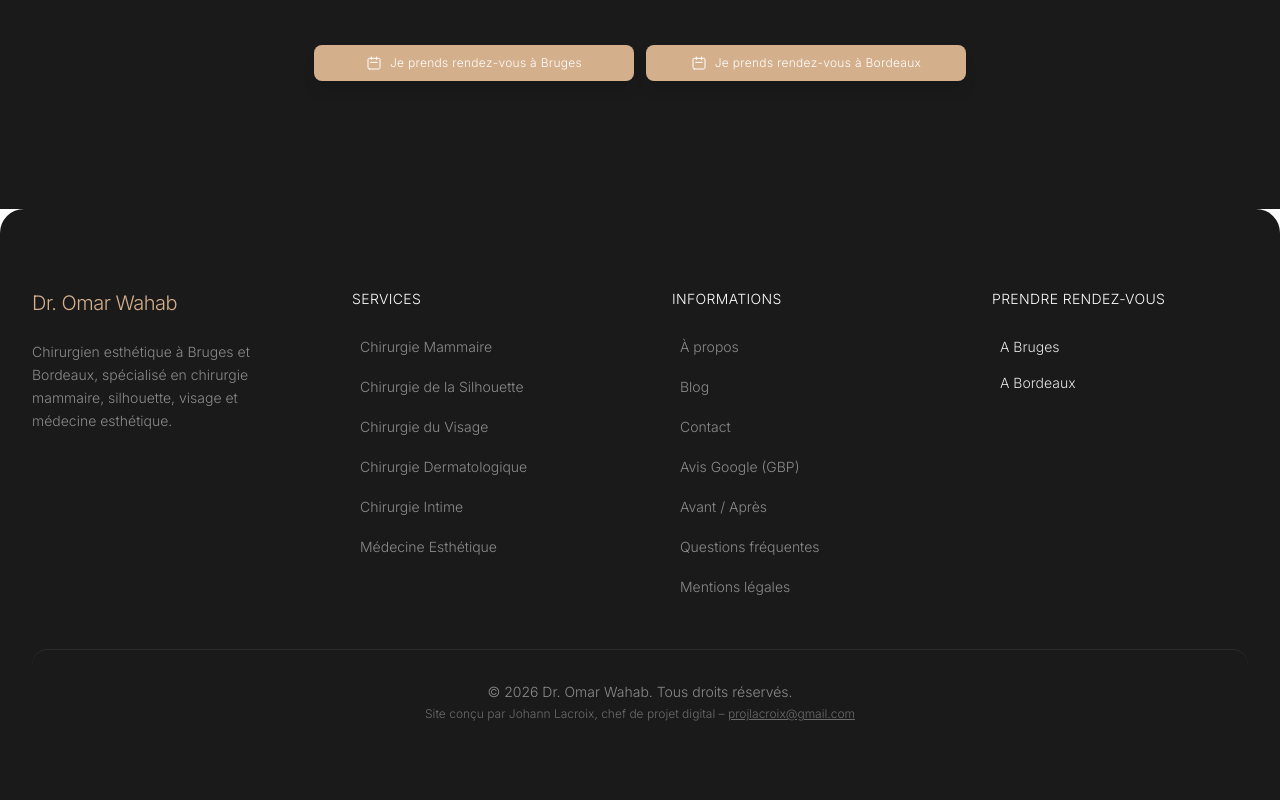
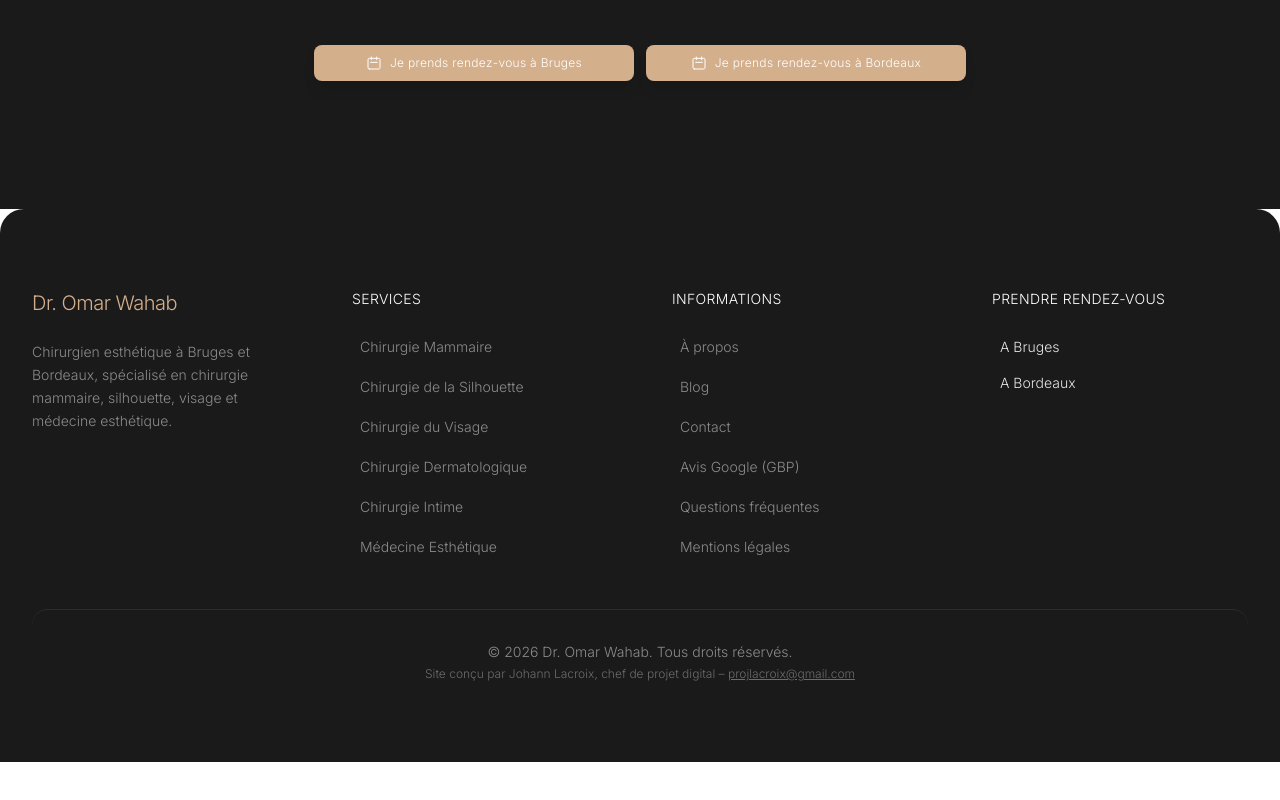
Before and after one commit to johannlacroix/Dr_Omar_Wahab, a Next.js app: page / in a window 1280 px wide. Shown: the part 5490-6290 px from the top of the page. After the commit the page ends 6252 px from the top, so only its background shows below. Built offline with nearby package versions, Linux system fonts and the light colour scheme.

Commit message:
Avant-Après page and links commented

```diff
--- a/app/avant-apres/page.tsx
+++ b/app/avant-apres/page.tsx
@@ -1,5 +1,6 @@
 import Image from 'next/image';
 import type { Metadata } from 'next';
+import { notFound } from 'next/navigation';
 
 export const metadata: Metadata = {
   title: 'Avant / Après - Dr. Omar Wahab | Résultats',
@@ -26,6 +27,9 @@ const placeholderCases = [
 ];
 
 export default function AvantApresPage() {
+  // Désactivé temporairement : la page sera remise en ligne une fois le contenu prêt.
+  notFound();
+
   return (
     <div className="min-h-screen">
       <section className="bg-background-soft py-20 md:py-32">
--- a/app/sitemap.ts
+++ b/app/sitemap.ts
@@ -79,18 +79,6 @@ export default async function sitemap(): Promise<MetadataRoute.Sitemap> {
     },
     // Autres pages de contenu
     {
-      url: `${baseUrl}/temoignages`,
-      lastModified: now,
-      changeFrequency: 'monthly',
-      priority: 0.6,
-    },
-    {
-      url: `${baseUrl}/avant-apres`,
-      lastModified: now,
-      changeFrequency: 'monthly',
-      priority: 0.6,
-    },
-    {
       url: `${baseUrl}/faq`,
       lastModified: now,
       changeFrequency: 'monthly',
--- a/components/Footer.tsx
+++ b/components/Footer.tsx
@@ -80,11 +80,6 @@ export function Footer() {
                 </a>
               </li>
               <li>
-                <Link href="/avant-apres" className="text-neutral-400 hover:text-primary transition-colors font-light rounded-lg hover:bg-neutral-800/50 px-2 py-1 inline-block">
-                  Avant / Après
-                </Link>
-              </li>
-              <li>
                 <Link href="/faq" className="text-neutral-400 hover:text-primary transition-colors font-light rounded-lg hover:bg-neutral-800/50 px-2 py-1 inline-block">
                   Questions fréquentes
                 </Link>
```
